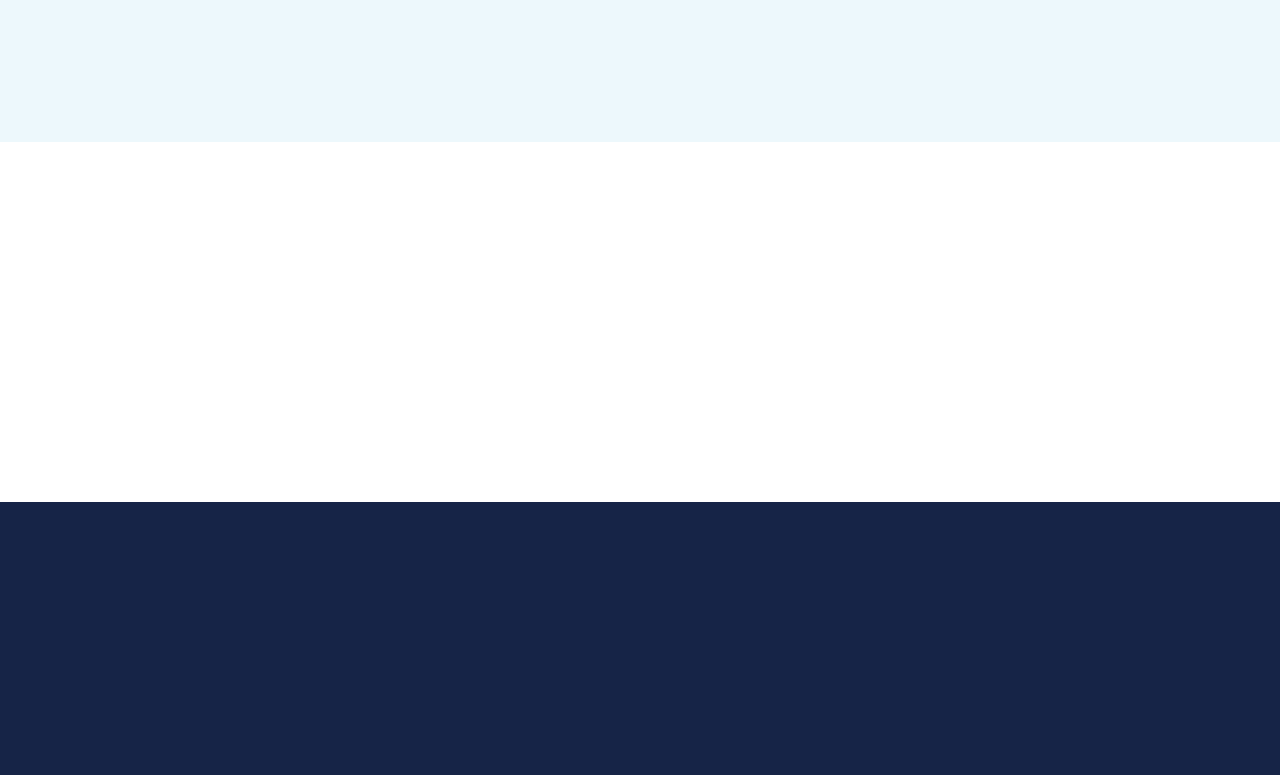
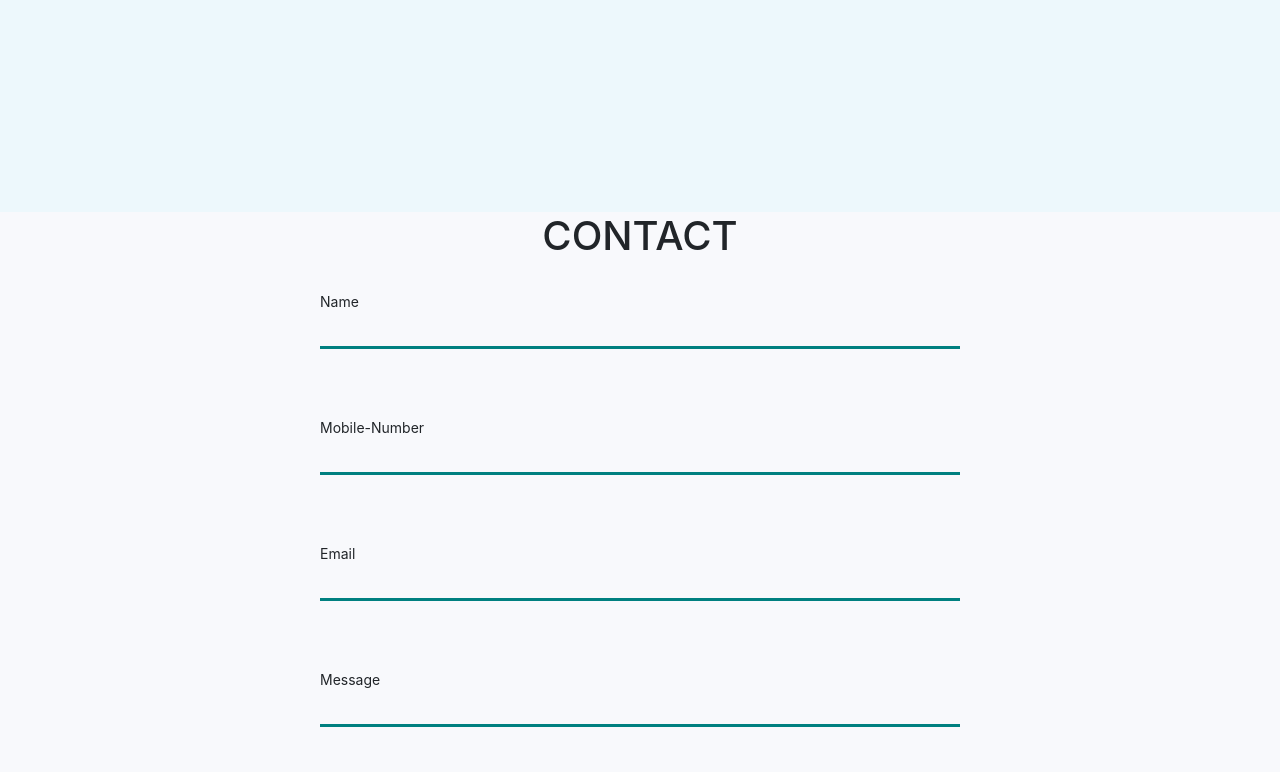
Before and after one commit to vidhita23/task1, a plain HTML site: page index.html in a window 1280 px wide. Shown: the part 1795-2570 px from the top of the page. Drawn offline with nearby package versions, Linux system fonts and the light colour scheme.

Commit message:
commit-1

```diff
--- a/index.html
+++ b/index.html
@@ -16,6 +16,7 @@
 </head>
 <body>
     <section class="tab-1">
+        <div class="container">
             <div class="box">
                 <h1>COMPANY NAME</h1>
                 <p>Lorem Ipsum is simply dummy text of the printing and
@@ -24,6 +25,8 @@
                 took a galley of type and scrambled it to make a type
                 specimen book. It has survived not only five c</p>
             </div>
+        </div>
+
 
     </section>
     <section class="tab-2">
@@ -66,7 +69,42 @@
     </section>
 
     <section class="tab-4">
-        <div class="pink-box"></div>
+        <h1>CONTACT</h1>
+        <div class="name-section">
+             <div class="form">
+                <input type="text" name="name" id="">
+                <label for="name" class="label-name">
+                <span class="content-name">Name</span>
+                </label>
+                </div>
+        </div>
+          <div class="mobile-section">
+            <div class="form">
+                <input type="text" name="number" id="">
+                <label for="number" class="label-name">
+                <span class="content-name">Mobile-Number</span>
+                </label>
+                </div>
+          </div>
+      </div>
+      <div class="email">
+        <div class="form">
+            <input type="text" name="email" id="">
+            <label for="email" class="label-name">
+            <span class="content-name">Email</span>
+            </label>
+            </div>
+      </div>
+      </div>
+      <div class="msg">
+        <div class="form">
+            <input type="text" name="message" id="">
+            <label for="message" class="label-name">
+            <span class="content-name">Message</span>
+            </label>
+            </div>
+      </div>
+      </div>
 
     </section>
 
--- a/style.css
+++ b/style.css
@@ -10,6 +10,7 @@ body,html
     height: 90vh;
     display: flex;
     align-items: center;
+    flex-wrap: wrap;
 }
 .box
 {
@@ -18,16 +19,32 @@ body,html
     padding:  200px;
     left: 50px;
     right: 50px;
-    /* background-color: rgb(162, 222, 150,0.7); */
+
     background-color: rgba(166, 220, 239, 0.7);
+}
+@media (max-width:990px) {
+    .box {
+        max-width:100%;
+
+        position: static;
+        left: 0px;
+        right: 0px;
+        padding: 15px;
+
+        display: flex;
+        flex-wrap: wrap;
+        justify-content: center;
+    }
+    .box h1,p
+    {
+        padding: 5%;
+    }
+
 }
 .box h1{
     text-align: center;
 }
-.box p
-{
-    font-size: 1rem;
-}
+
 /* services---tab-2 */
 .tab-2
 {
@@ -60,12 +77,13 @@ body,html
 .tab-3
 {
     background-color: rgba(166, 220, 239, 0.2);
-    padding: 7% 15%;
+
+    padding: 7%;
     text-align: center;
 }
 .service-box
 {
-    padding: 7%;
+    padding: 10%;
     text-align: center;
 }
 .icon
@@ -81,18 +99,79 @@ body,html
 /* contact section tab-4 */
 .tab-4
 {
-    height: 90vh;
-    background: linear-gradient( white 50% ,#162447 50%);
-
+    background-color: rgb(248, 249, 252);
+    /* background-color: rgb(183, 239, 205,0.7); */
+    height: 70vh;
+    display: flex;
+    /* justify-content:; */
+    align-items: center;
+    flex-direction: column;
+}
+.name-section ,.mobile-section,.email,.msg
+{
+    width: 100%;
+    height: 100%;
+    /* position: relative;
+    left: 0px; */
+    display: flex;
+    justify-content: center;
+    align-items: center;
+}
+.form
+{
+    width: 50%;
+    position: relative;
+    height: 50px;
+}
+.form input
+{
+    background-color: transparent;
+    width: 100%;
+    height: 100%;
+    color: #17a1a1;
+    padding: 20px;
+    border: none;
+    outline: none;
+    overflow: hidden;
+}
+.form label
+{
+    position: absolute;
+    bottom: 0;
+    left: 0%;
+    width: 100%;
+    height: 100%;
+    pointer-events: none;
+    border-bottom: 1px solid back;
+}
+.form label::after
+{
+    content: "";
+    position: absolute;
+    left: 0;
+    bottom: -1px;
+    height: 100%;
+    width: 100%;
+    border-bottom: 3px solid teal;
+    transform: translateX(-100%);
+    transition: transform 0.3s ease;
+}
+.content-name
+{
+    position: absolute;
+    bottom:5px ;
+    left: 0;
+    transition: all 0.3s ease;
+}
+.form input:focus + .label-name.content-name ,
+.form input:valid +  .label-name .content-name
+{
+    transform: translateY(-150%);
+    font-size: 14px;
 
 }
-/* .pink-box
+.form input:focus + .label-name::after,
+.form input:valid + .label-name::after
 {
-    position: absolute;
-    right: 0;
-
-    width: 50%;
-    height: 60%;
-    background-color: rgba(214, 71, 114, 0.5);
-    clip-path: polygon(0% 20%, 90% 23% ,90% 90%, 50% 90%);
-} */
+    transform: translateX(0%);
+}
```
Lines whose indentation alone changed are shown as unchanged.
